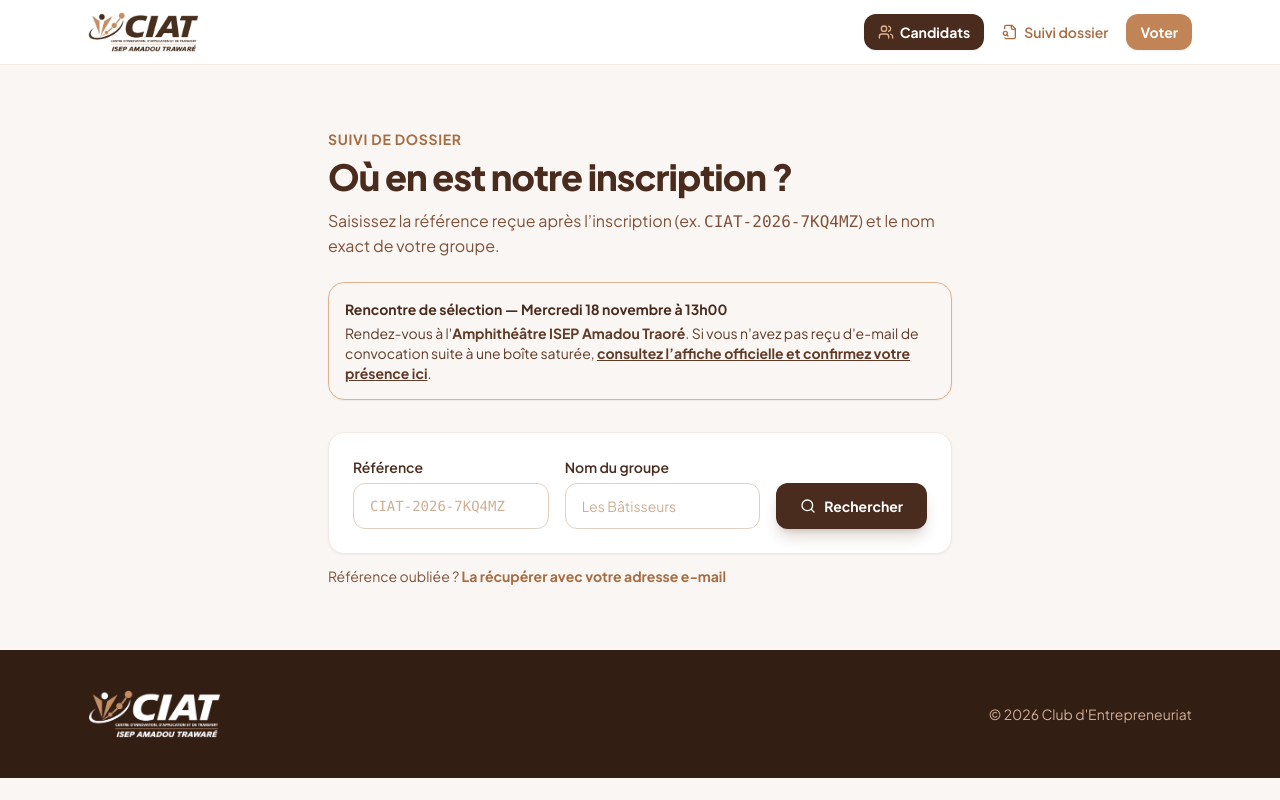
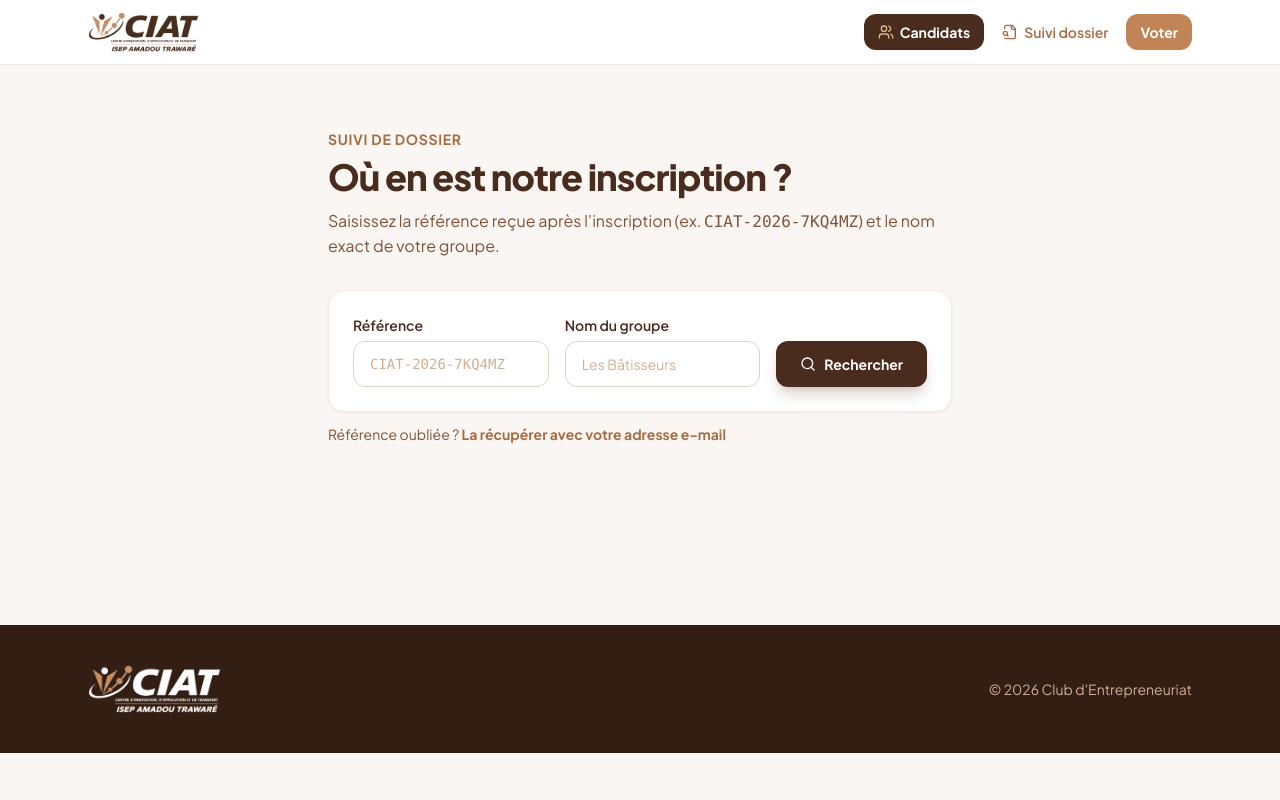
Before and after one commit to Alioune205/Formulaire-d-entreprenariat, a React (Vite) app in the folder frontend/: page /suivi in a window 1280 px wide. Built offline with nearby package versions, Linux system fonts and the light colour scheme; no server answers.

Commit message:
chore(suivi): retirer l'annonce passée de la rencontre du 18 novembre

```diff
--- a/frontend/src/pages/Suivi.jsx
+++ b/frontend/src/pages/Suivi.jsx
@@ -98,16 +98,6 @@ export default function Suivi() {
             Saisissez la référence reçue après l’inscription (ex. <span className="font-mono">CIAT-2026-7KQ4MZ</span>) et le nom exact de votre groupe.
           </p>
 
-          <div className="mt-6 rounded-2xl border border-caramel-300 bg-caramel-50/80 p-4 text-sm text-brun-800 shadow-sm">
-            <p className="font-bold text-caramel-900">Rencontre de sélection — Mercredi 18 novembre à 13h00</p>
-            <p className="mt-1 text-brun-700">
-              Rendez-vous à l'<strong>Amphithéâtre ISEP Amadou Traoré</strong>. Si vous n'avez pas reçu d'e-mail de convocation suite à une boîte saturée,{' '}
-              <a href="/#rencontre" className="font-bold text-caramel-800 underline hover:text-caramel-900">
-                consultez l’affiche officielle et confirmez votre présence ici
-              </a>.
-            </p>
-          </div>
-
           <form onSubmit={rechercher} className="mt-8 grid gap-4 rounded-2xl border border-brun-100 bg-white p-6 shadow-sm sm:grid-cols-[1fr_1fr_auto] sm:items-end">
             <div>
               <label htmlFor="ref" className="label">Référence</label>
```
